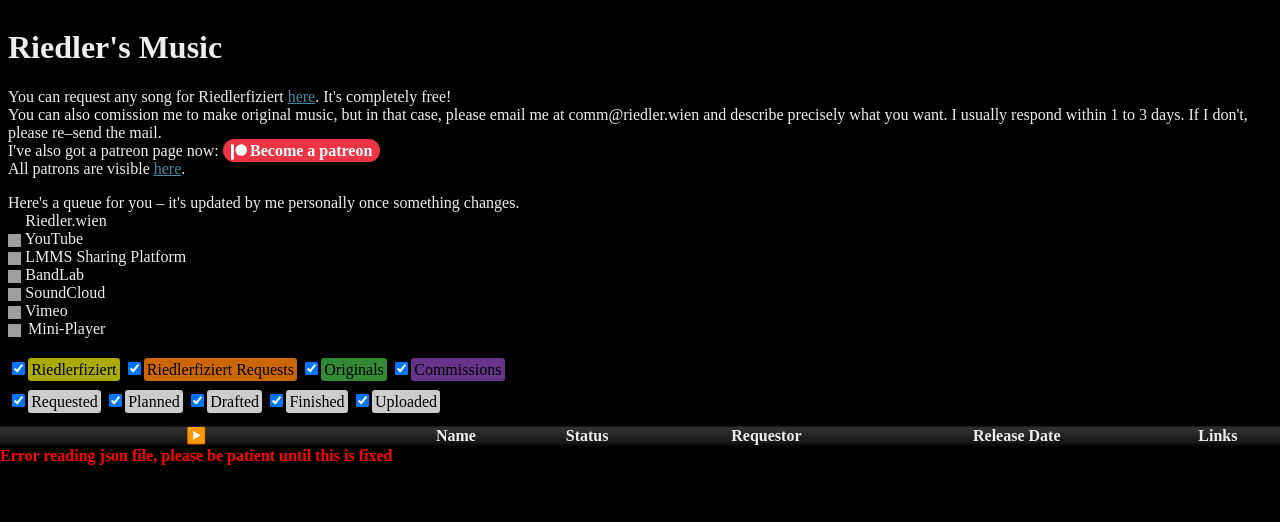
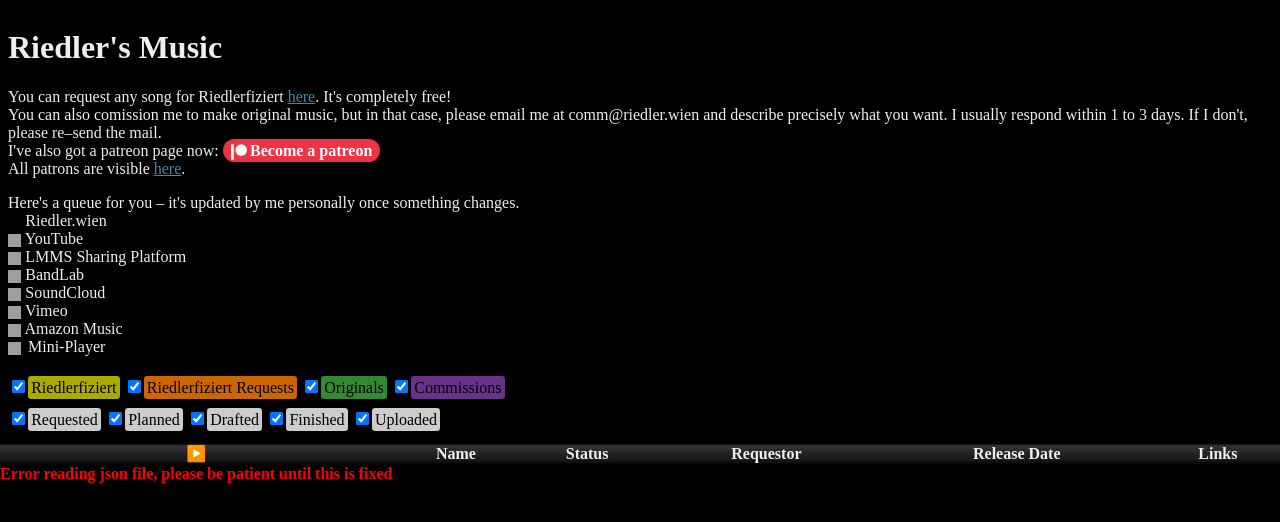
Before and after one commit to RiedleroD/riedler.wien-legacy, a PHP site: page / in a window 1280 px wide. Shown: the top 522 px of the page. Run offline with PHP 8.4, Linux system fonts and the light colour scheme; grey boxes are pictures that could not be loaded.

Commit message:
added amazon and amazon music links

```diff
--- a/index.php
+++ b/index.php
@@ -100,6 +100,10 @@
 				background-image:url("/sfto/bandlab.svg");}
 			.btn.vimeo{
 				background-image:url("/sfto/vimeo.svg");}
+			.btn.az{
+				background-image:url("/sfto/amazon.svg");}
+			.btn.am{
+				background-image:url("/sfto/amazon_music.svg");}
 			.btn.rw{
 				background-image:url("/favicon.svg");}
 			.patreon{
@@ -161,6 +165,7 @@
 			<button class="btn bl"></button> BandLab<br/>
 			<button class="btn sc"></button> SoundCloud<br/>
 			<button class="btn vimeo"></button> Vimeo<br/>
+			<button class="btn am"></button> Amazon Music<br/>
 			<button class="btn play" style="background-color:#555"></button> Mini-Player
 		</p>
 		<input type="checkbox" checked id="rcb"/><label for="rcb" class="r">Riedlerfiziert</label>
@@ -204,6 +209,10 @@
 								$lnks.="<button class=\"btn bl\" type=\"submit\" formaction=\"https://www.bandlab.com/riedler/$lnk\"></button>";
 							}else if ($type=="vimeo"){
 								$lnks.="<button class=\"btn vimeo\" type=\"submit\" formaction=\"https://vimeo.com/$lnk\"></button>";
+							}else if ($type=="az"){
+								$lnks.="<button class=\"btn az\" type=\"submit\" formaction=\"https://amazon.com/lolicanwriteanythinghere/dp/$lnk\"></button>";
+							}else if ($type=="am"){
+								$lnks.="<button class=\"btn am\" type=\"submit\" formaction=\"https://music.amazon.com/albums/$lnk\"></button";
 							}
 						}
 						if($lnks!="" or array_key_exists(6,$row)){
```
Also changed, not shown: play/index.php (+8 -0 lines).
